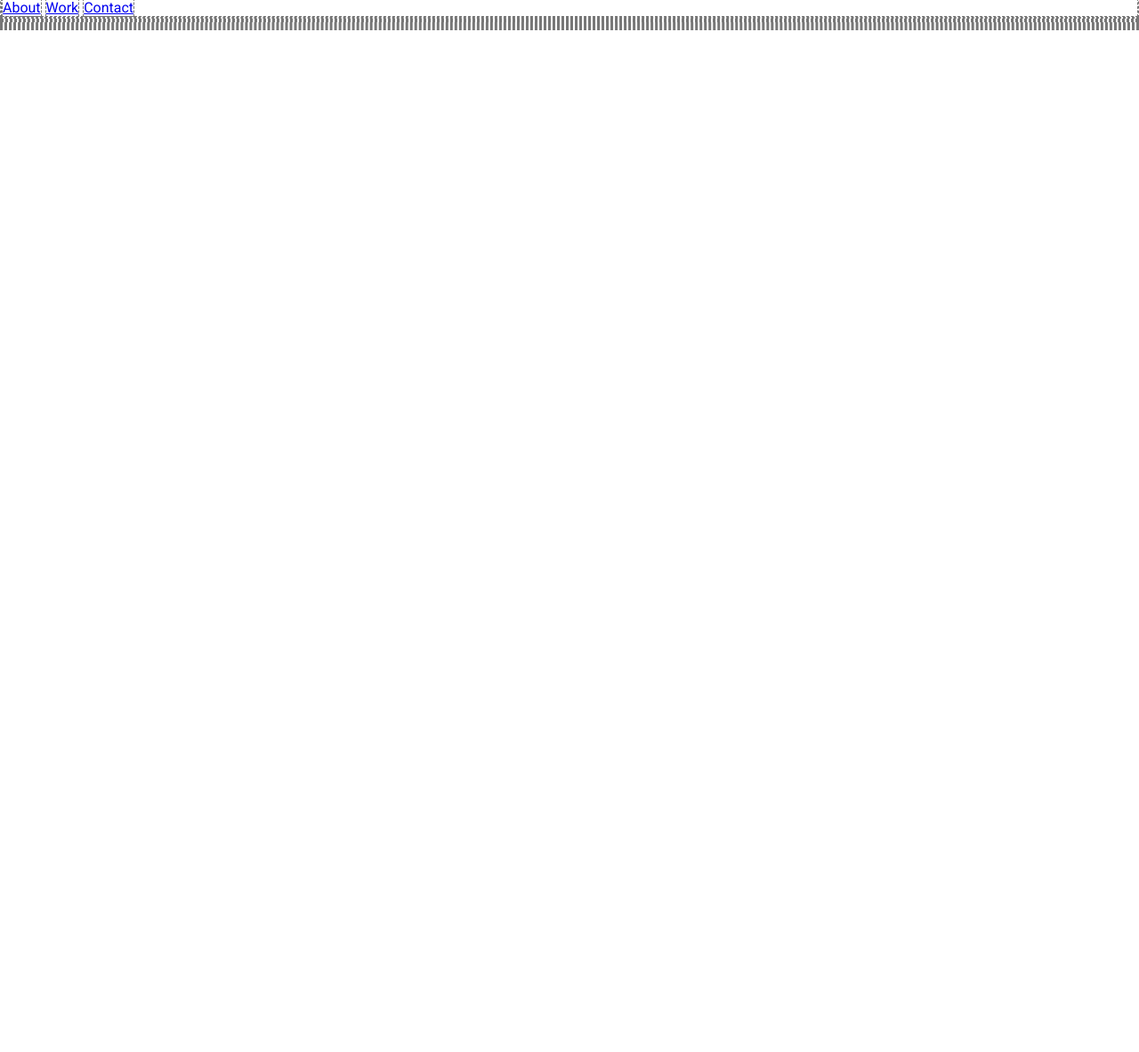
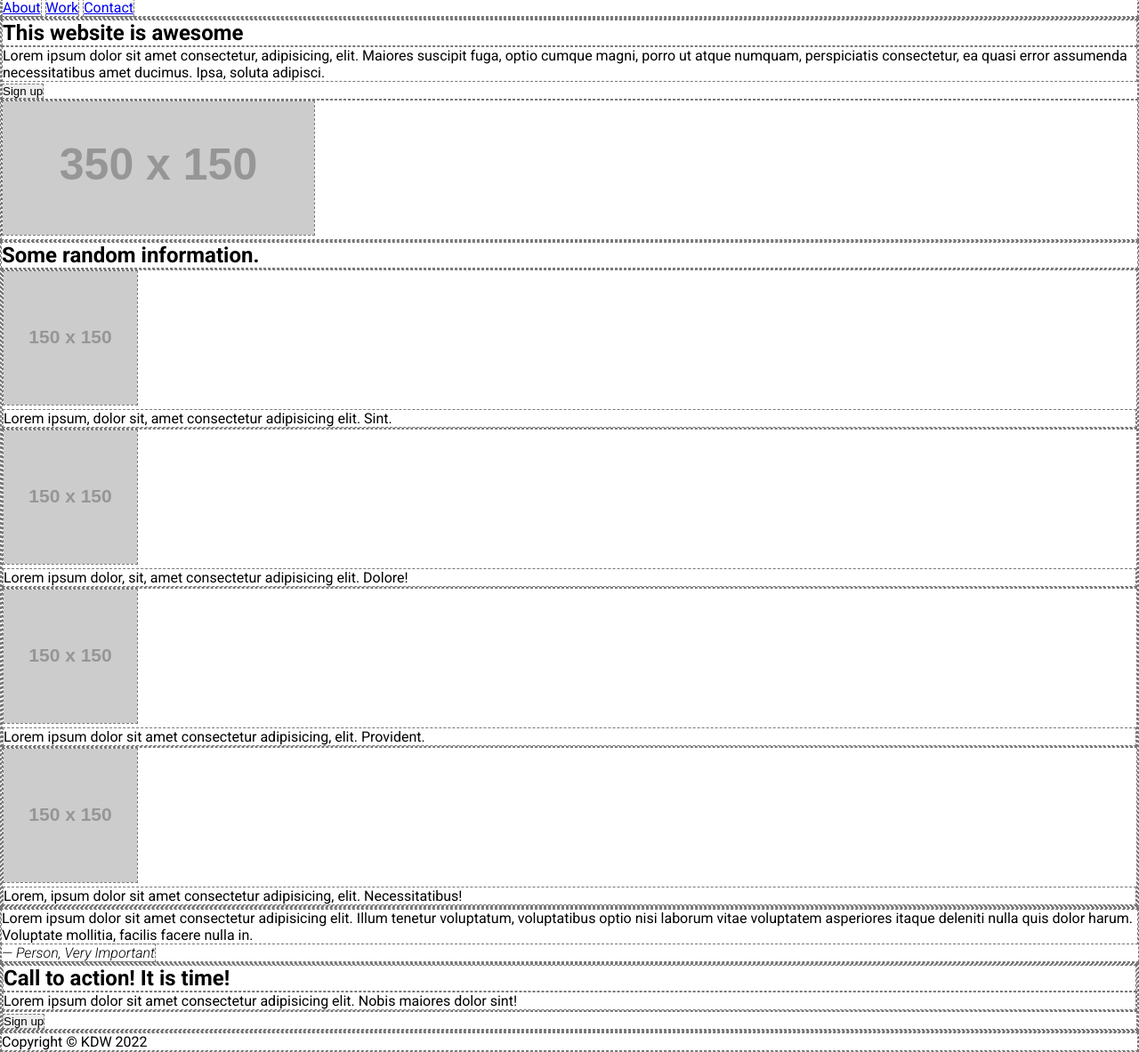
Before and after one commit to kdevw/flexbox-landing-page, a plain HTML site: page index.html in a window 1280 px wide. Shown: the part 45-1228 px from the top of the page at 89% size. Before the commit the page ends 800 px from the top, so only its background shows below. Drawn offline with Linux system fonts and the light colour scheme; placeholder pictures from the web are drawn by us.

Commit message:
Add basic markup and placeholder content for all landing page sections.

```diff
--- a/index.html
+++ b/index.html
@@ -28,21 +28,59 @@
 		</nav>
 	</header>
 
-	<div id="hero">
-		<div class="hero-message"></div>
-		<div class="hero-img"></div>
-	</div><!-- / #hero -->
-	<div id="info-cards">
+	<section id="hero">
+		<div class="hero-message">
+			<h2>This website is awesome</h2>
+			<p>Lorem ipsum dolor sit amet consectetur, adipisicing, elit. Maiores suscipit fuga, optio cumque magni, porro ut atque numquam, perspiciatis consectetur, ea quasi error assumenda necessitatibus amet ducimus. Ipsa, soluta adipisci.</p>
+			<button href="#">Sign up</button>
+		</div><!-- / .hero-message -->
+		<div class="hero-img">
+			<img src="https://via.placeholder.com/350x150.png?text=This+is+a+placeholder+for+an+image" alt="Image placeholder" />
+		</div><!-- / .hero-img -->
+	</section><!-- / #hero -->
 
-	</div><!-- / #info-cards -->
-	<div id="quote">
+	<section id="info-cards">
+		<h2 class="cards-heading">Some random information.</h2>
+		<div class="cards-container">
+			<div class="card">
+				<img src="https://via.placeholder.com/150" alt="">
+				<p>Lorem ipsum, dolor sit, amet consectetur adipisicing elit. Sint.</p>
+			</div>
+			<div class="card">
+				<img src="https://via.placeholder.com/150" alt="">
+				<p>Lorem ipsum dolor, sit, amet consectetur adipisicing elit. Dolore!</p>
+			</div>
+			<div class="card">
+				<img src="https://via.placeholder.com/150" alt="">
+				<p>Lorem ipsum dolor sit amet consectetur adipisicing, elit. Provident.</p>
+			</div>
+			<div class="card">
+				<img src="https://via.placeholder.com/150" alt="">
+				<p>Lorem, ipsum dolor sit amet consectetur adipisicing, elit. Necessitatibus!</p>
+			</div>
+		</div><!-- / .cards-container -->
+	</section><!-- / #info-cards -->
 
-	</div><!-- / #quote -->
-	<div id="cta">
+	<section id="quote">
+		<p>Lorem ipsum dolor sit amet consectetur adipisicing elit. Illum tenetur voluptatum, voluptatibus optio nisi laborum vitae voluptatem asperiores itaque deleniti nulla quis dolor harum. Voluptate mollitia, facilis facere nulla in.</p>
+		<cite>&mdash; Person, Very Important</cite>
+	</section><!-- / #quote -->
 
-	</div><!-- / #cta -->
+	<section id="cta">
+		<div class="cta-container">
+			<div class="cta-message">
+				<h2>Call to action!  It is time!</h2>
+				<p>Lorem ipsum dolor sit amet consectetur adipisicing elit. Nobis maiores dolor sint!</p>
+			</div><!-- / .cta-message -->
+			<div class="cta-button">
+				<button href="#">Sign up</button>
+			</div><!-- / .cta-button -->
+		</div><!-- / .cta-container -->
+	</section><!-- / #cta -->
+
 	<footer>
+		<p>Copyright &copy; KDW 2022</p>
+	</footer>
 
-	</footer>
 </body>
 </html>
```
